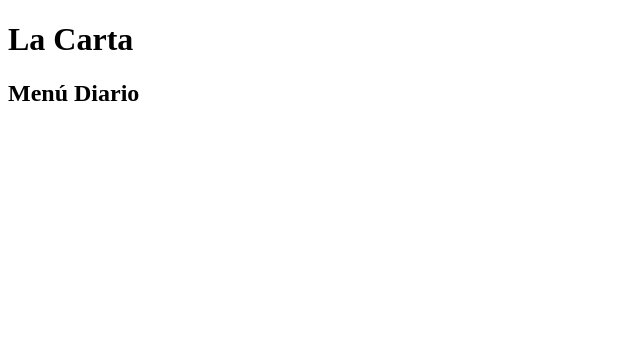
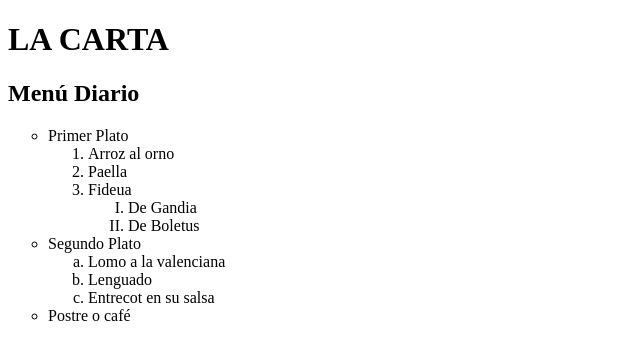
Before and after one commit to joansanchezalbert/pract7.1, a plain HTML site: page index.html in a window 1280 px wide. Shown: the whole page, without its empty margins (0-640 px from the left). Drawn offline with Linux system fonts and the light colour scheme.

Commit message:
terminado index.html y css

```diff
--- a/index.html
+++ b/index.html
@@ -7,8 +7,36 @@
     <link rel="stylesheet" href="style.css">
 </head>
 <body>
-    <h1>La Carta</h1>
+    <h1>LA CARTA</h1>
     <h2>Menú Diario</h2>
+    <ul class="circulo">
+        <li>Primer Plato
+            <ol>
+                <li>Arroz al orno</li>
+                <li>Paella</li>
+                <li>Fideua
+                    <ol class="R">
+                        <li>De Gandia</li>
+                        <li>De Boletus</li>
+
+                    </ol>
+                </li>
+
+
+            </ol>
+
+        </li>
+        <li>Segundo Plato
+            <ol class="a">
+                <li>Lomo a la valenciana</li>
+                <li>Lenguado</li>
+                <li>Entrecot en su salsa</li>
+
+
+            </ol>
+        </li>
+        <li>Postre o café</li>
+    </ul>
 
 </body>
 </html>
--- a/style.css
+++ b/style.css
@@ -0,0 +1,11 @@
+ul.circulo {
+    list-style: circle;
+}
+
+ol.R {
+    list-style-type: upper-roman;
+}
+
+ol.a {
+    list-style-type: lower-alpha;
+}
```
